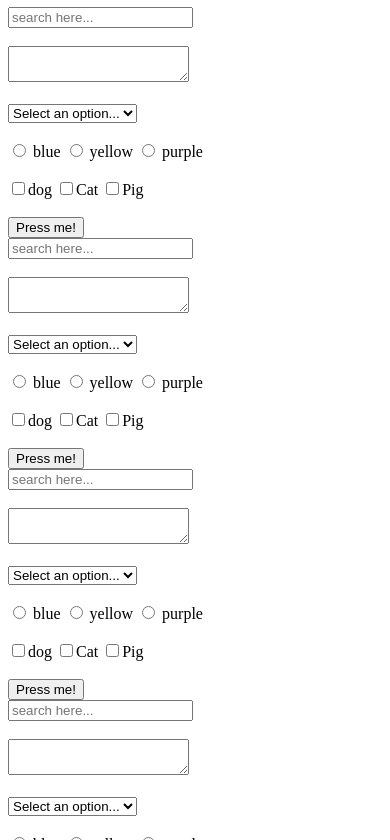
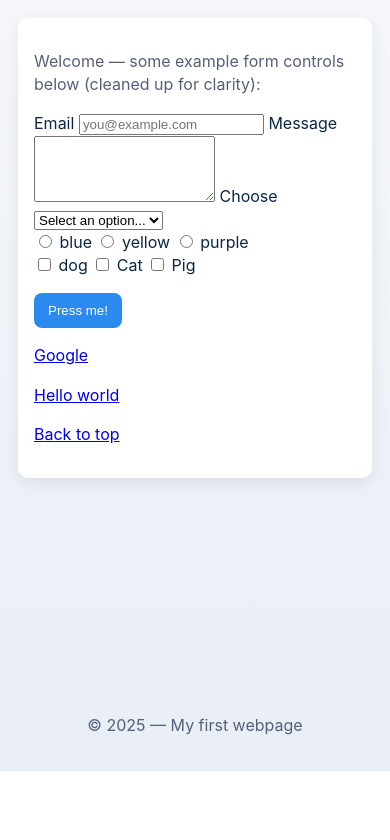
Before and after one commit to amossargbah07/1.HTML, a plain HTML site: page index.html in a window 390 px wide. Shown: the part 73-913 px from the top of the page. After the commit the page ends 844 px from the top, so only its background shows below. Drawn offline with Linux system fonts and the light colour scheme.

Commit message:
Add styles and script; improve and style pages

```diff
--- a/index.html
+++ b/index.html
@@ -5,164 +5,68 @@
  <meta charset="utf-8" />
  <meta http-equiv="Content-type" content="text/html; charset=utf-8" />
  <meta name="viewport" content="width=device-width, initial-scale=1" />
+    <link rel="stylesheet" href="styles.css" />
+    <script src="script.js" defer></script>
 
 </head>
 
 <body>
-<div>
+<div class="site">
 
+  <header class="site-header">
     <h1>My heading</h1>
-    <a name="top" />
+    <a id="top"></a>
+  </header>
+
+  <main class="container">
+
+    <p>Welcome — some example form controls below (cleaned up for clarity):</p>
 
     <form>
+      <label>
+        Email
+        <input type="email" placeholder="you@example.com" name="email" />
+      </label>
 
-       <input type="email" placeholder="search here..." name="email" />
+      <label>
+        Message
+        <textarea name="message" rows="4"></textarea>
+      </label>
 
-       <br /><br />
-
-       <textarea name="textarea"></textarea>
-
-       <br /><br />
-
+      <label>
+        Choose
         <select>
           <option>Select an option...</option>
           <option>1</option>
           <option>2</option>
           <option>3</option>
         </select>
+      </label>
 
-       <br /><br />
+      <div class="radios">
+        <label><input type="radio" name="colour" value="blue"/> blue</label>
+        <label><input type="radio" name="colour" value="yellow"/> yellow</label>
+        <label><input type="radio" name="colour" value="purple"/> purple</label>
+      </div>
 
-       <input type="radio" name="colour"/> blue
-       <input type="radio" name="colour"/> yellow
-       <input type="radio" name="colour"/> purple
+      <div class="checkboxes">
+        <label><input type="checkbox" name="dog" value="1"/> dog</label>
+        <label><input type="checkbox" name="cat"/> Cat</label>
+        <label><input type="checkbox" name="pig"/> Pig</label>
+      </div>
 
-       <br /><br />
-
-       <input type="Checkbox" name="dog" value="1">dog
-       <input type="Checkbox" />Cat
-       <input type="Checkbox" />Pig
-
-         <br /><br />
-
-         <input type="submit" value="Press me!" />
-
+      <p><input type="submit" value="Press me!" /></p>
     </form>
 
-    <form>
-
-       <input type="email" placeholder="search here..." name="email" />
-
-       <br /><br />
-
-       <textarea name="textarea"></textarea>
-
-       <br /><br />
-
-       <select>
-        <option>Select an option...</option>
-        <option>1</option>
-        <option>2</option>
-        <option>3</option>
-       </select>
-
-       <br /><br />
-
-       <input type="radio" name="colour"/> blue
-       <input type="radio" name="colour"/> yellow
-       <input type="radio" name="colour"/> purple
-
-       <br /><br />
-
-       <input type="Checkbox" name="dog" value="1">dog
-       <input type="Checkbox" />Cat
-       <input type="Checkbox" />Pig
-
-         <br /><br />
-
-         <input type="submit" value="Press me!" />
-
-   </form>
-
-    <form>
-
-       <input type="email" placeholder="search here..." name="email" />
-
-       <br /><br />
-
-       <textarea name="textarea"></textarea>
-
-       <br /><br />
-
-       <select>
-        <option>Select an option...</option>
-        <option>1</option>
-        <option>2</option>
-        <option>3</option>
-       </select>
-
-       <br /><br />
-
-       <input type="radio" name="colour"/> blue
-       <input type="radio" name="colour"/> yellow
-       <input type="radio" name="colour"/> purple
-
-       <br /><br />
-
-       <input type="Checkbox" name="dog" value="1">dog
-       <input type="Checkbox" />Cat
-       <input type="Checkbox" />Pig
-
-         <br /><br />
-
-         <input type="submit" value="Press me!" />
-
-   </form>
-
-
-   <form>
-
-       <input type="email" placeholder="search here..." name="email" />
-
-       <br /><br />
-
-       <textarea name="textarea"></textarea>
-
-       <br /><br />
-
-       <select>
-        <option>Select an option...</option>
-        <option>1</option>
-        <option>2</option>
-        <option>3</option>
-       </select>
-
-       <br /><br />
-
-       <input type="radio" name="colour"/> blue
-       <input type="radio" name="colour"/> yellow
-       <input type="radio" name="colour"/> purple
-
-       <br /><br />
-
-       <input type="Checkbox" name="dog" value="1">dog
-       <input type="Checkbox" />Cat
-       <input type="Checkbox" />Pig
-
-         <br /><br />
-
-         <input type="submit" value="Press me!" />
-
-   </form>
-
-   <p><a href="https://www.google.com">google</a></p>
-
+    <p><a href="https://www.google.com" target="_blank" rel="noopener">Google</a></p>
     <p><a href="helloworld!.html">Hello world</a></p>
-
     <p><a href="#top">Back to top</a></p>
 
+  </main>
 
-
+  <footer class="site-footer">
+    <p>© <span id="year"></span> — My first webpage</p>
+  </footer>
 
 </div>
 </body>
--- /dev/null
+++ b/script.js
@@ -0,0 +1,46 @@
+// script.js - small interactions: theme toggle, smooth scroll, and set year
+(function(){
+  const root = document.documentElement;
+  const toggle = document.getElementById('theme-toggle');
+  const yearEl = document.getElementById('year');
+
+  function applyTheme(t){
+    if(t === 'dark') root.setAttribute('data-theme','dark');
+    else root.removeAttribute('data-theme');
+    if(toggle) toggle.setAttribute('aria-pressed', t === 'dark');
+  }
+
+  // restore theme
+  try{
+    const saved = localStorage.getItem('theme');
+    if(saved) applyTheme(saved);
+  }catch(e){/* ignore storage errors */}
+
+  if(toggle){
+    toggle.addEventListener('click', ()=>{
+      const isDark = root.getAttribute('data-theme') === 'dark';
+      const next = isDark ? 'light' : 'dark';
+      applyTheme(next === 'dark' ? 'dark' : 'light');
+      try{ localStorage.setItem('theme', next === 'dark' ? 'dark' : 'light'); }catch(e){}
+    });
+  }
+
+  // smooth scroll for internal anchors
+  document.addEventListener('click', e =>{
+    const a = e.target.closest('a[href^="#"]');
+    if(!a) return;
+    const id = a.getAttribute('href');
+    if(id === '#' || id === '#!') return;
+    const el = document.querySelector(id);
+    if(el){
+      e.preventDefault();
+      el.scrollIntoView({behavior:'smooth',block:'start'});
+    }
+  });
+
+  // small entrance animation and set year
+  window.addEventListener('DOMContentLoaded', ()=>{
+    document.body.classList.add('is-ready');
+    if(yearEl) yearEl.textContent = new Date().getFullYear();
+  });
+})();
--- /dev/null
+++ b/styles.css
@@ -0,0 +1,58 @@
+/* styles.css - simple modern styles with light/dark theme */
+:root{
+  --bg:#f6f8fa;
+  --card:#ffffff;
+  --text:#0b2545;
+  --muted:#556078;
+  --accent:#2b8aef;
+  --radius:10px;
+  --max-width:900px;
+}
+:root[data-theme='dark']{
+  --bg:#0b1220;
+  --card:#0f1724;
+  --text:#e6eef8;
+  --muted:#9fb3d6;
+  --accent:#7fb4ff;
+}
+*{box-sizing:border-box}
+html,body{height:100%}
+body{
+  margin:0;
+  font-family: -apple-system, BlinkMacSystemFont, 'Segoe UI', Roboto, 'Helvetica Neue', Arial;
+  background:linear-gradient(180deg,var(--bg),#e9eef6);
+  color:var(--text);
+  -webkit-font-smoothing:antialiased;
+  -moz-osx-font-smoothing:grayscale;
+  line-height:1.45;
+}
+.site{display:flex;flex-direction:column;min-height:100vh}
+.container{max-width:var(--max-width);margin:28px auto;padding:24px;background:var(--card);border-radius:var(--radius);box-shadow:0 6px 18px rgba(11,37,73,0.08)}
+.site-header{display:flex;align-items:center;justify-content:space-between;padding:18px 24px;background:transparent}
+.site-header h1{margin:0;font-size:1.6rem;letter-spacing:-0.5px}
+.header-actions{display:flex;gap:8px;align-items:center}
+#theme-toggle{background:transparent;border:1px solid var(--accent);color:var(--accent);padding:8px 12px;border-radius:6px;cursor:pointer}
+#theme-toggle[aria-pressed='true']{background:var(--accent);color:white}
+.hero{max-width:100%;height:auto;border-radius:8px;display:block;margin:12px 0}
+h2,h3{color:var(--text)}
+p{color:var(--muted)}
+ul,ol{margin-left:1.2rem}
+table{width:100%;border-collapse:collapse;margin-top:12px}
+th,td{padding:10px;border-bottom:1px solid rgba(11,37,73,0.06);text-align:left}
+th{background:transparent;color:var(--text)}
+.learn-more input[type=submit],input[type=submit]{background:var(--accent);color:white;border:0;padding:10px 14px;border-radius:8px;cursor:pointer}
+.video-wrap{margin:16px 0;max-width:100%;display:flex;justify-content:center}
+.video-wrap iframe{width:100%;max-width:700px;height:400px;border-radius:8px}
+.site-footer{margin-top:auto;padding:18px;text-align:center;color:var(--muted)}
+.thanks{margin-top:16px}
+/* responsive */
+@media (max-width:720px){
+  .container{margin:18px;padding:16px}
+  .video-wrap iframe{height:220px}
+}
+/* small entrance animation */
+.container{opacity:0;transform:translateY(8px);transition:opacity .45s ease,transform .45s ease}
+body.is-ready .container{opacity:1;transform:none}
+
+/* accessibility focus */
+a:focus,button:focus,input:focus,textarea:focus{outline:3px solid rgba(43,138,239,0.18);outline-offset:2px}
```
Also changed, not shown: JESUS!.html (+25 -9 lines). Lines whose indentation alone changed are shown as unchanged.
